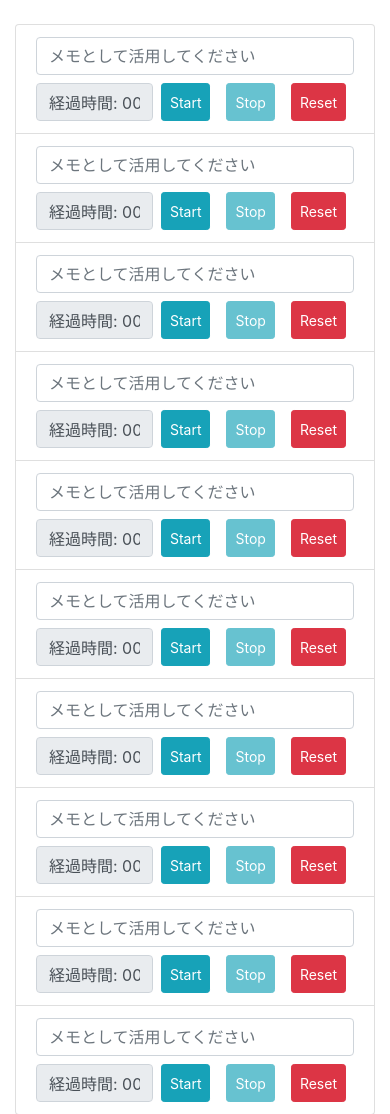
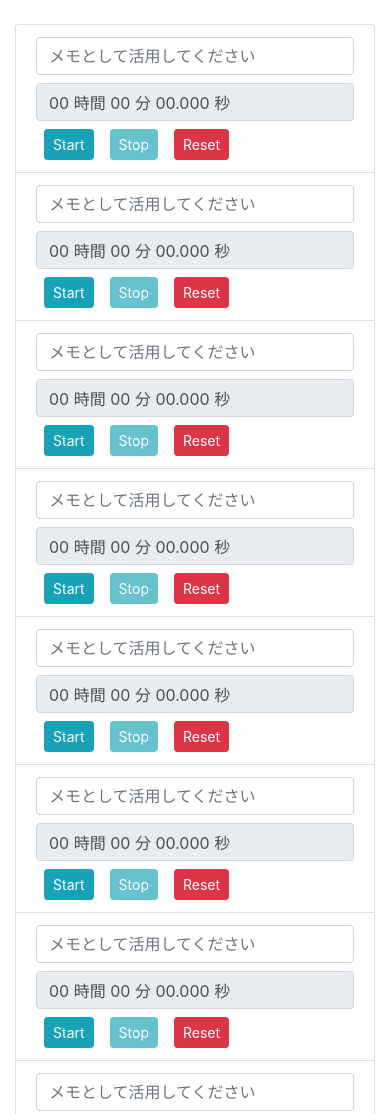
Before and after one commit to madayo/html-js-parts, a plain HTML site: page stopwatch.html in a window 390 px wide. Shown: the top 1114 px of the page. Drawn offline with nearby package versions, Linux system fonts and the light colour scheme.

Commit message:
レスポンシブ対応

```diff
--- a/stopwatch.html
+++ b/stopwatch.html
@@ -12,8 +12,9 @@
     <ul class="list-group">
       <li v-for="(list, index) in lists" class="list-group-item">
         <input type="text" placeholder="メモとして活用してください" class="form-control mr-3">
+        <input type="text" readonly class="d-block d-md-none mt-2 form-control" :value="formatMs(list.accumulationMilliSeconds)">
         <div class="d-flex mt-2">
-          <input type="text" readonly class="form-control" :value="formatMs(list.accumulationMilliSeconds)">
+          <input type="text" readonly class="d-none d-md-block form-control" :value="'経過時間:' + formatMs(list.accumulationMilliSeconds)">
           <button @click="startTimer(index)" :disabled="list.status === 'running'" type="button" class="mx-2 btn btn-sm btn-info">Start</button>
           <button @click="stopTimer(index)"  :disabled="list.status === 'stopped'" type="button" class="mx-2 btn btn-sm btn-info">Stop</button>
           <button @click="resetTimer(index)" type="button" class="mx-2 btn btn-sm btn-danger">Reset</button>
@@ -44,7 +45,7 @@
           const hh = ('00' + hour).slice(-2);
           const mm = ('00' + minute).slice(-2);
           const ms = ('00000' + (_ms % 60000)).slice(-5);
-          return `経過時間: ${hh} 時間 ${mm} 分 ${ms.slice(0,2)}.${ms.slice(2,5)} 秒`;
+          return `${hh} 時間 ${mm} 分 ${ms.slice(0,2)}.${ms.slice(2,5)} 秒`;
         },
         startTimer(id) {
           if (this.lists[id].status === 'stopped') {
```
